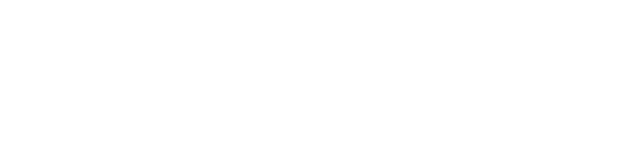
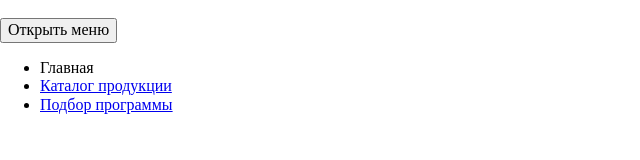
Before and after one commit to RomanStashuk/cat-energy, a website: page src/index.html in a window 1280 px wide. Shown: the whole page, without its empty margins (0-640 px from the left). Drawn offline with nearby package versions, Linux system fonts and the light colour scheme; files that its build step writes are made by us from their sources.

Commit message:
add main header markup

```diff
--- a/src/index.html
+++ b/src/index.html
@@ -1,5 +1,5 @@
 <!DOCTYPE html>
-<html lang="ru">
+<html class="page" lang="ru">
 <head>
   <meta charset="UTF-8">
   <meta http-equiv="X-UA-Compatible" content="IE=edge">
@@ -7,7 +7,30 @@
   <title>Cat Energy</title>
   <link rel="stylesheet" href="css/style.css">
 </head>
-<body>
+<body class="page__body">
+
+  <header class="page-header">
+    <a class="page-header__logo">
+      <img src="" alt="" width="" height="">
+    </a>
+    <nav class="main-nav">
+      <button class="main-nav__toggle" type="button">
+        <span class="visually-hidden">Открыть меню</span>
+      </button>
+      <ul class="main-nav__list">
+        <li class="main-nav__item">
+          <a>Главная</a>
+        </li>
+        <li class="main-nav__item">
+          <a href="catalog.html">Каталог продукции</a>
+        </li>
+        <li class="main-nav__item">
+          <a href="form.html">Подбор программы</a>
+        </li>
+      </ul>
+    </nav>
+  </header>
+
 
 </body>
 </html>
```
